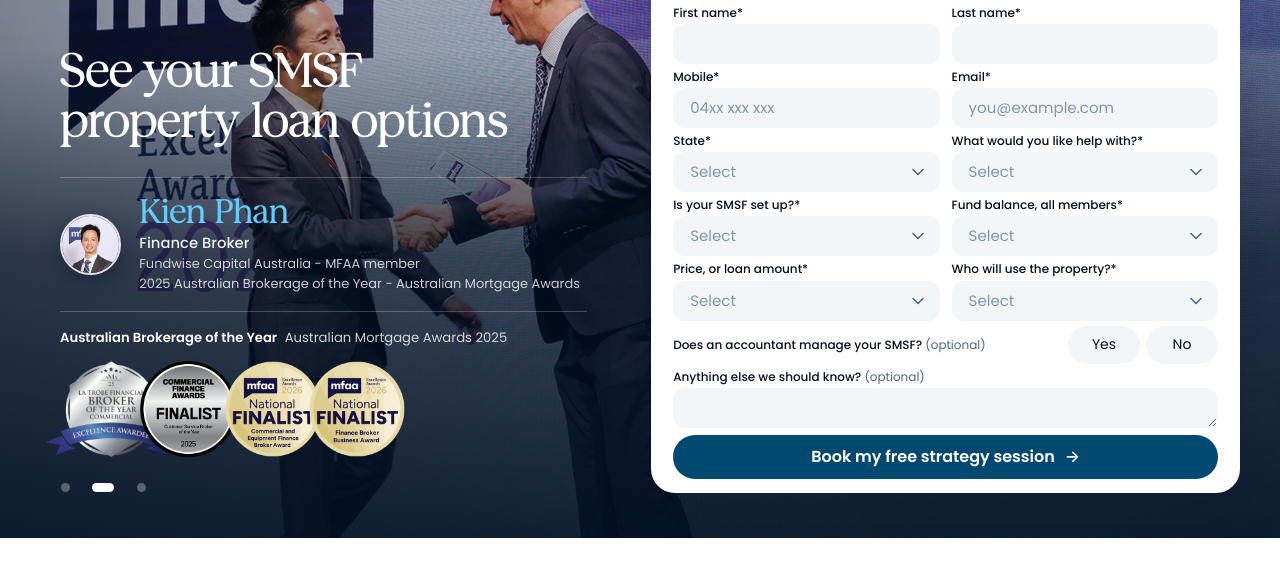
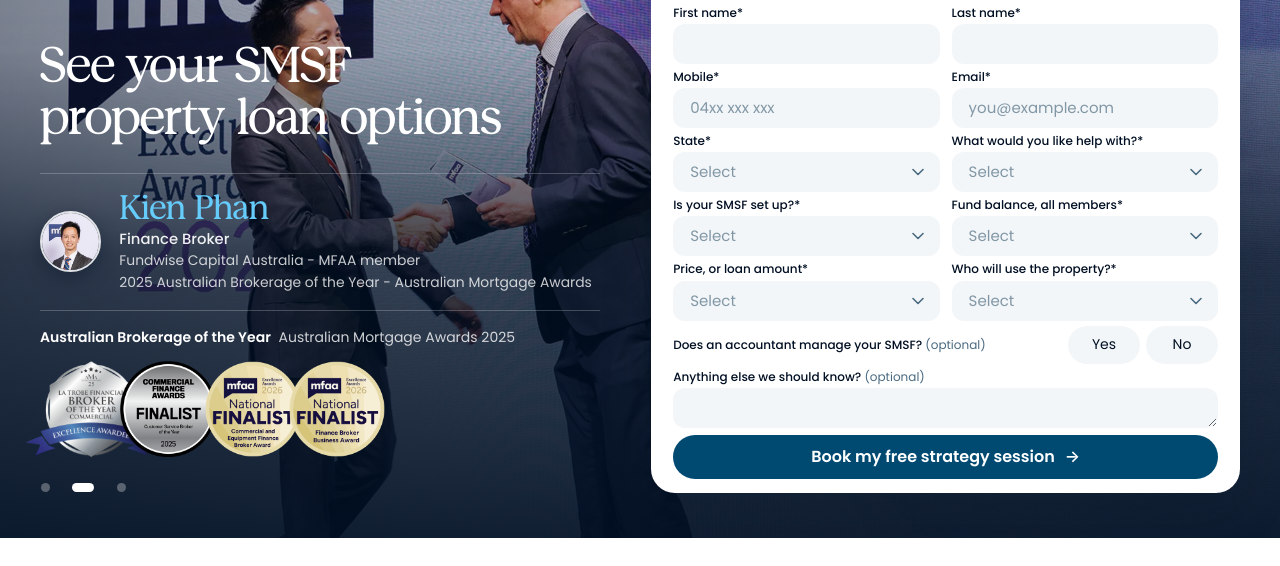
Before and after one commit to linhpham8digit/DEMO-KP-smsf-landingpage, a plain HTML site: page index.html in a window 1280 px wide. Shown: the part 202-768 px from the top of the page. Drawn offline with Linux system fonts and the light colour scheme.

Commit message:
Desktop hero: equal side margins, left column capped, headline sized to it
Co-Authored-By: Claude Sonnet 5.5 <noreply@anthropic.com>

```diff
--- a/assets/css/landing.css
+++ b/assets/css/landing.css
@@ -821,3 +821,16 @@ h1, h2, h3 { text-wrap: balance; }
    slow network), the headline shows anyway after a moment. */
 .greet-pending .hero__headline { visibility: hidden; animation: greet-failsafe 0s 1.5s forwards; }
 @keyframes greet-failsafe { to { visibility: visible; } }
+
+/* ---------- desktop hero, balanced: the left cluster and the form sit as one group, centred, with equal
+   margins on both sides. The left column stops at 640px, so a wide screen adds margin, not a hole
+   between the headline and the form. (The after-quiz page keeps its own layout.) ---------- */
+@media (min-width: 901px) {
+  html:not(.from-quiz) .hero {
+    --gap: clamp(32px, 4vw, 56px);
+    --pad: max(40px, calc((100vw - 640px - var(--gap) - var(--form-w)) / 2));
+    --colw: min(640px, calc(100vw - 2 * var(--pad) - var(--form-w) - var(--gap)));
+    padding-left: var(--pad); padding-right: var(--pad); column-gap: var(--gap);
+  }
+  html:not(.from-quiz) .hero .hero__headline { font-size: clamp(30px, min(calc(var(--colw) / 9.3), calc(var(--u, 1vh) * 6.8)), 68px); }
+}
```
